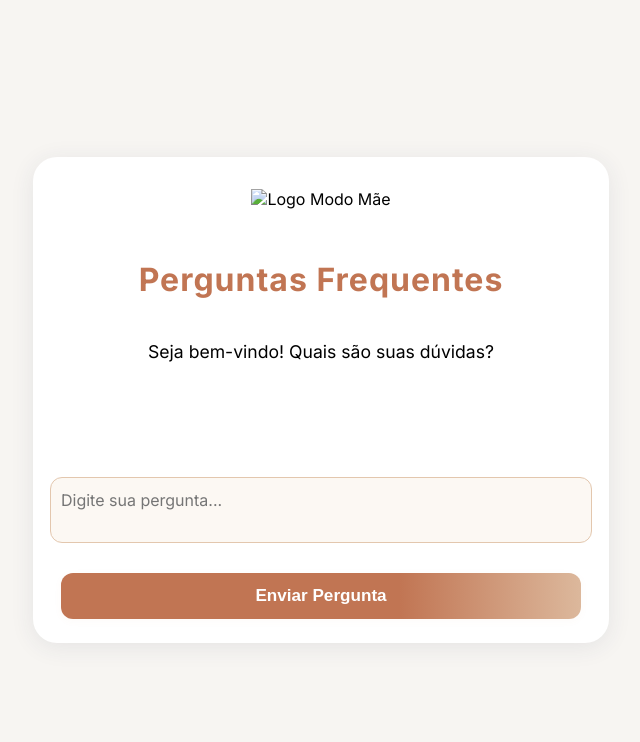
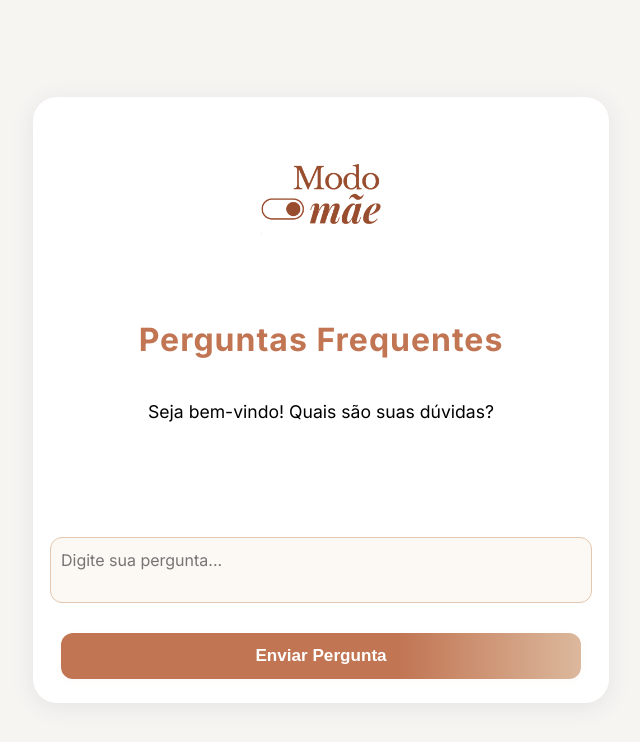
Before and after one commit to karenbsm/faq-modomae, a plain HTML site: page index.html in a window 1280 px wide. Shown: the whole page, without its empty margins (319-959 px from the left). Drawn offline with Linux system fonts and the light colour scheme.

Commit message:
Update index.html

```diff
--- a/index.html
+++ b/index.html
@@ -90,7 +90,7 @@
 </head>
 <body>
   <div class="container">
-    <img src="static/logo_modo_mae_simples.png" alt="Logo Modo Mãe" class="logo">
+<img src="logo_modo_mae_simples.png" alt="Logo Modo Mãe" class="logo">
     <h1>Perguntas Frequentes</h1>
     <div class="chatbox" id="chatbox">Seja bem-vindo! Quais são suas dúvidas?</div>
     <textarea id="question" rows="2" placeholder="Digite sua pergunta..."></textarea>
```
